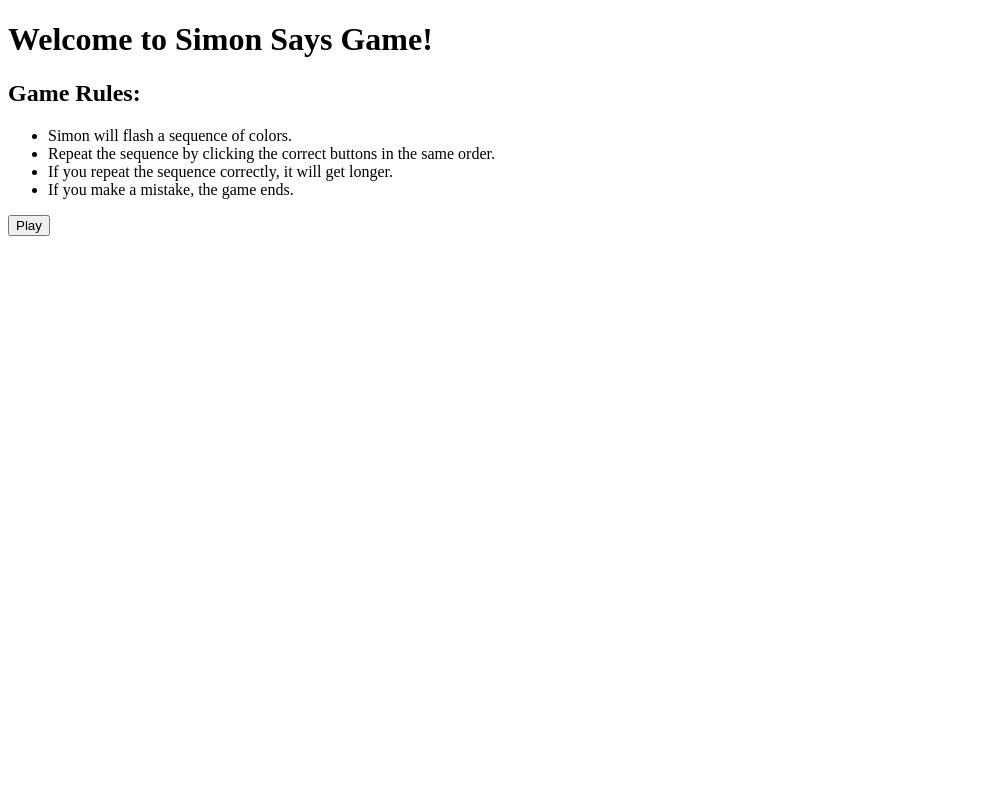
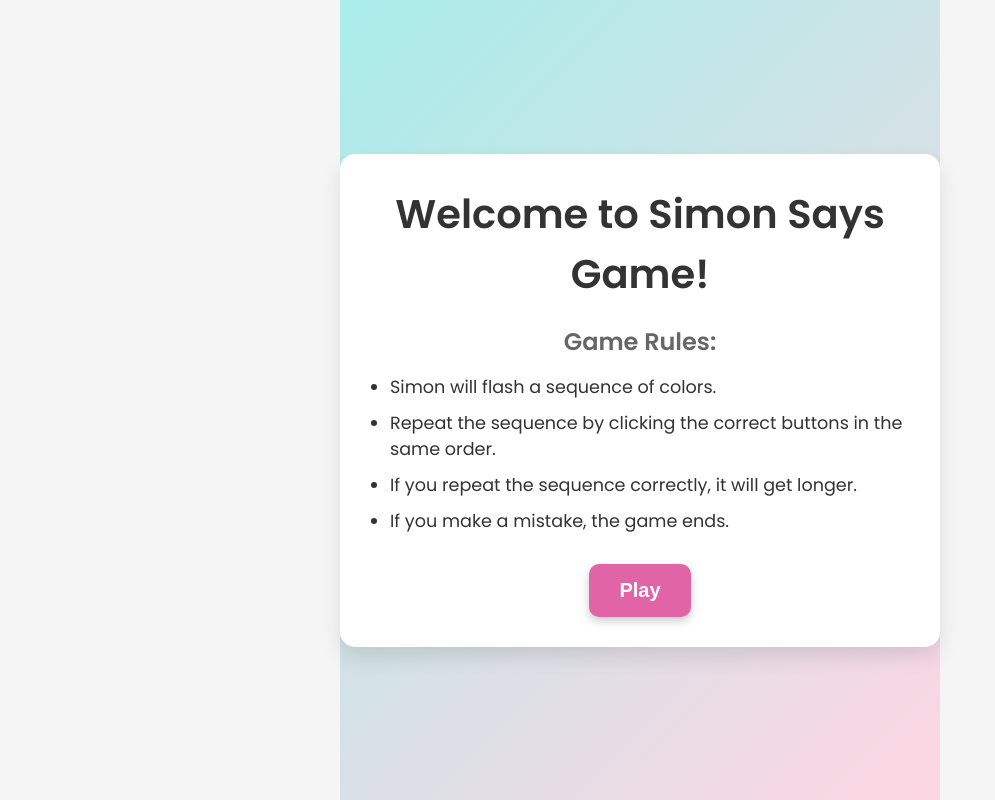
Before and after one commit to MohitGupta2004/Simon-Says-Game, a plain HTML site: page index.html in a window 1280 px wide. Shown: the whole page, without its empty margins (0-995 px from the left). Drawn offline with Linux system fonts and the light colour scheme.

Commit message:
Update index.html

```diff
--- a/index.html
+++ b/index.html
@@ -4,7 +4,7 @@
     <meta charset="UTF-8" />
     <meta name="viewport" content="width=device-width, initial-scale=1.0" />
     <title>Simon Says Game</title>
-    <link rel="stylesheet" href="simon1.css" />
+    <link rel="stylesheet" href="simon.css" />
     <link
       href="https://fonts.googleapis.com/css2?family=Poppins:wght@400;600&display=swap"
       rel="stylesheet"
```
